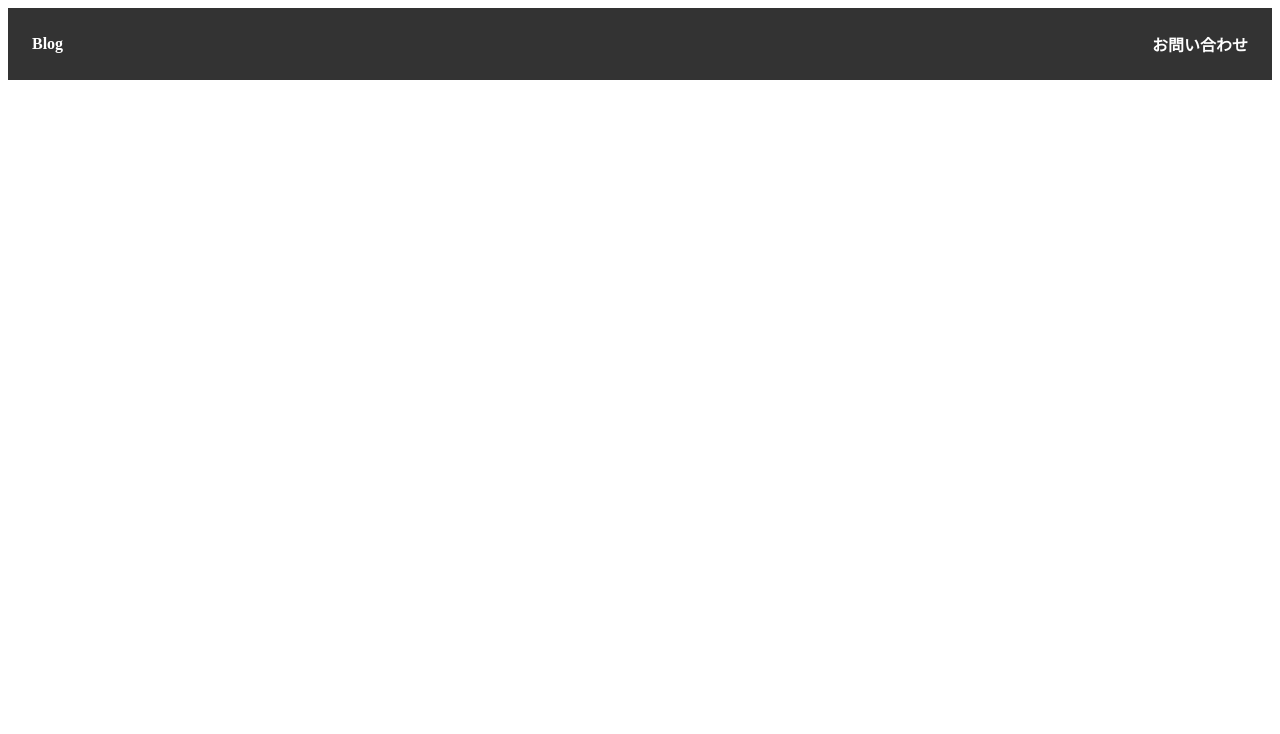
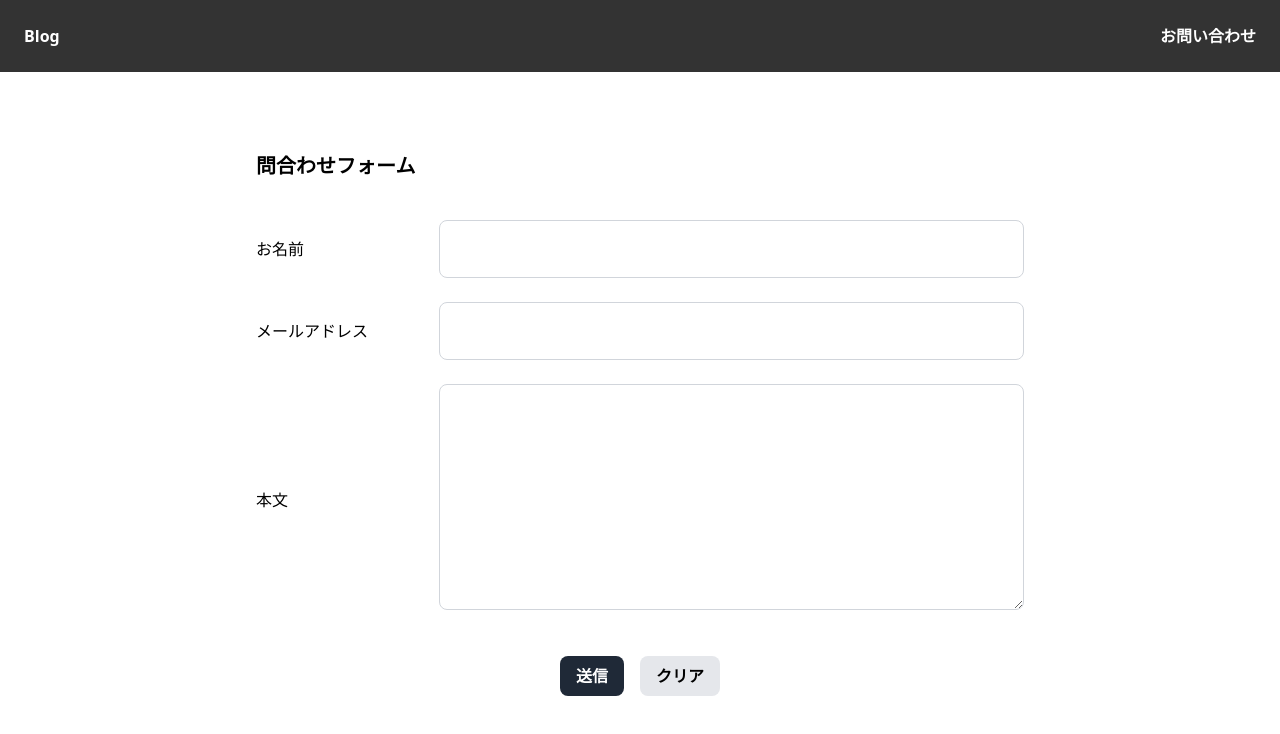
Before and after one commit to kyotakata/blog-react, a React (Create React App) app: page /contact in a window 1280 px wide. Before the commit this address had no page. Shown: the top 734 px of the page. Built offline with nearby package versions, Linux system fonts and the light colour scheme.

Commit message:
課題4の実装

```diff
--- a/package.json
+++ b/package.json
@@ -36,5 +36,10 @@
       "last 1 firefox version",
       "last 1 safari version"
     ]
+  },
+  "devDependencies": {
+    "autoprefixer": "^10.4.23",
+    "postcss": "^8.5.6",
+    "tailwindcss": "^3.4.19"
   }
 }
--- /dev/null
+++ b/postcss.config.js
@@ -0,0 +1,6 @@
+module.exports = {
+  plugins: {
+    tailwindcss: {},
+    autoprefixer: {},
+  },
+}
--- a/src/App.js
+++ b/src/App.js
@@ -1,7 +1,8 @@
-import { Header } from "./components/Header/Header.jsx"
-import { Home } from "./components/Home/Home.jsx"
+import { Header } from "./components/Header.jsx"
+import { Home } from "./components/Home.jsx"
 import { BrowserRouter, Routes, Route } from "react-router-dom";
-import { Detail } from "./components/Home/Detail.jsx";
+import { Detail } from "./components/Detail.jsx";
+import { Contact } from "./components/Contact.jsx";
 
 function App() {
 
@@ -12,6 +13,7 @@ function App() {
         <Routes>
           <Route path="/" element={<Home/>}/>
           <Route path="/detail/:id" element={<Detail/>}/>
+          <Route path="/contact" element={<Contact/>}/>
         </Routes>
       </div>
     </BrowserRouter>
--- /dev/null
+++ b/src/components/Contact.jsx
@@ -0,0 +1,129 @@
+import {useState} from "react";
+
+export const Contact = () =>{
+  const [nameError, setNameError] = useState("");
+  const [emailError, setEmailError] = useState("");
+  const [messageError, setMessageError] = useState("");
+  const [loading, setLoading] = useState(false);
+  let hasError = false;
+
+  const [nameText,setNameText] = useState("");
+  const [emailText,setEmailText] = useState("");
+  const [messageText,setMessageText] = useState("");
+  const onChangeNameText = (event) => setNameText(event.target.value);
+  const onChangeEmailText = (event) => setEmailText(event.target.value);
+  const onChangeMessageText = (event) => setMessageText(event.target.value);
+
+  const onSubmit = async (e) =>{
+    e.preventDefault();    // 画面リロードを防ぐ
+
+    // リセット
+    setNameError("");
+    setEmailError("");
+    setMessageError("");
+
+    if(nameText.trim() === ""){
+      setNameError("お名前は必須です。");
+      hasError = true;
+    }
+    if(nameText.length > 30){
+      setNameError("名前は30文字以内にしてください。");
+      hasError = true;
+    }
+
+    const emailRegex = /^[^\s@]+@[^@]+\.[^@]+$/;// 空白と「@」以外のユーザー名で、ドメイン名「.」の前後は 空白と「@」以外で1文字以上。ユーザー名@ドメイン名の形であること。
+    if(!emailRegex.test(emailText)){
+      setEmailError("メールアドレスの形式が正しくありません。");
+      hasError = true;
+    }
+
+    if(emailText.trim() === ""){
+      setEmailError("メールアドレスは必須です。");
+      hasError = true;
+    }
+
+    if(messageText.trim() === ""){
+      setMessageError("本文は必須です。");
+      hasError = true;
+    }
+    if(messageText.length > 500){
+      setMessageError("本文は500文字以内にしてください。");
+      hasError = true;
+    }
+
+    if(hasError) return;
+
+    setLoading(true);
+    try{
+      const res = await fetch(
+        "https://1hmfpsvto6.execute-api.ap-northeast-1.amazonaws.com/dev/contacts",
+        {
+          method: "POST",
+          headers: {
+            "Content-Type": "application/json",
+          },
+          body: JSON.stringify({
+            name: nameText,
+            email: emailText,
+            message: messageText,
+          }),
+        }
+      );
+      console.log(res.status);
+      if(res.ok){
+        alert("送信しました");
+      }else{
+        alert(`送信失敗${res.status}`);
+      }
+    }catch(e){
+      alert(`送信失敗${e.message}`);
+    }
+    finally{
+      setLoading(false);
+      onClickClear();
+    }
+  };
+
+  const onClickClear = () =>{
+    setNameText("");
+    setEmailText("");
+    setMessageText("");
+  };
+
+  if(loading){
+    return <div>送信中...</div>;
+  }
+
+  return (
+    <div className="max-w-3xl mx-auto py-20">
+      <h1 className="text-xl font-bold mb-10">問合わせフォーム</h1>
+      <form onSubmit={onSubmit}>
+        <div className="flex justify-between items-center mb-6">
+          <label htmlFor="name" className="w-[240px]">お名前</label>
+          <div className="w-full">
+            <input name="name" id="name" type="text" className="border border-gray-300 rounded-lg p-4 w-full" value={nameText} onChange={onChangeNameText}/>
+            {nameError && <p className="text-sm text-red-700">{nameError}</p>}
+          </div>
+        </div>
+        <div className="flex justify-between items-center mb-6">
+          <label htmlFor="email" className="w-[240px]">メールアドレス</label>
+          <div className="w-full">
+            <input name="email" id="email" type="email" className="border border-gray-300 rounded-lg p-4 w-full" value={emailText} onChange={onChangeEmailText}/>
+            {emailError && <p className="text-sm text-red-700">{emailError}</p>}
+          </div>
+        </div>
+        <div className="flex justify-between items-center mb-6">
+          <label htmlFor="message" className="w-[240px]">本文</label>
+          <div className="w-full">
+            <textarea name="message" id="message" rows="8" className="w-full border border-gray-300 rounded-lg p-4" value={messageText} onChange={onChangeMessageText}/>
+            {messageError && <p className="text-sm text-red-700">{messageError}</p>}
+          </div>
+        </div>
+        <div className="flex justify-center mt-10">
+          <button type="submit" className="bg-gray-800 text-white font-bold py-2 px-4 rounded-lg mr-4">送信</button>
+          <button type="button" onClick={onClickClear} className="bg-gray-200 font-bold py-2 px-4 rounded-lg">クリア</button>
+        </div>
+      </form>
+    </div>
+  );
+};
--- a/src/components/Header/Header.jsx
+++ b/src/components/Header.jsx
@@ -1,3 +1,5 @@
+import {Link} from "react-router-dom";
+
 const headerStyle = {
   backgroundColor: "#333",
   display: "flex",
@@ -18,7 +20,7 @@ export const Header = () => {
   return (
       <header style={headerStyle}>
         <a style={headerLinkStyle} href="/">Blog</a>
-        <a style={headerLinkStyle} href="/">お問い合わせ</a>
+        <Link to="contact" style={headerLinkStyle}>お問い合わせ</Link>
       </header>
   );
 };
--- a/src/index.css
+++ b/src/index.css
@@ -1,4 +1,8 @@
-body {
+@tailwind base;
+@tailwind components;
+@tailwind utilities;
+
+/* body {
   margin: 0;
   font-family: -apple-system, BlinkMacSystemFont, 'Segoe UI', 'Roboto', 'Oxygen',
     'Ubuntu', 'Cantarell', 'Fira Sans', 'Droid Sans', 'Helvetica Neue',
@@ -10,4 +14,4 @@ body {
 code {
   font-family: source-code-pro, Menlo, Monaco, Consolas, 'Courier New',
     monospace;
-}
+} */
--- a/src/index.js
+++ b/src/index.js
@@ -1,6 +1,6 @@
 import React from 'react';
 import ReactDOM from 'react-dom/client';
-// import './index.css';
+import './index.css';
 import App from './App';
 import reportWebVitals from './reportWebVitals';
 
--- /dev/null
+++ b/tailwind.config.js
@@ -0,0 +1,8 @@
+/** @type {import('tailwindcss').Config} */
+module.exports = {
+  content: ["./src/**/*.{js,jsx,ts,tsx}",],
+  theme: {
+    extend: {},
+  },
+  plugins: [],
+}
```
Also changed, not shown: src/components/Detail.jsx (renamed from src/components/Home/Detail.jsx), src/components/Home.jsx (renamed from src/components/Home/Home.jsx), 1 other file (tests, documents, lock files or other folders).
